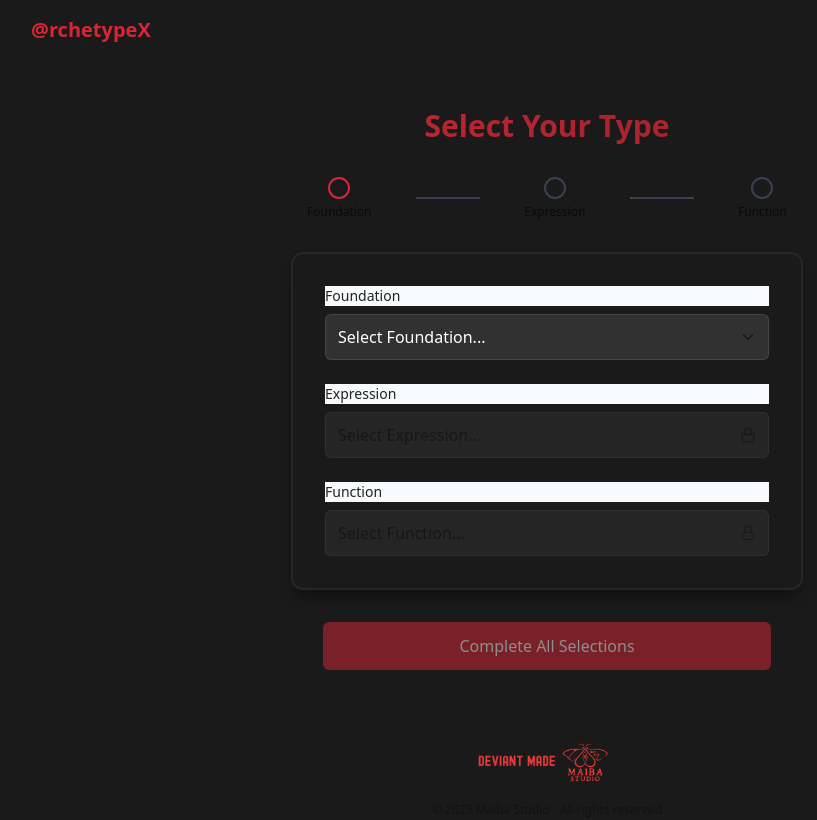
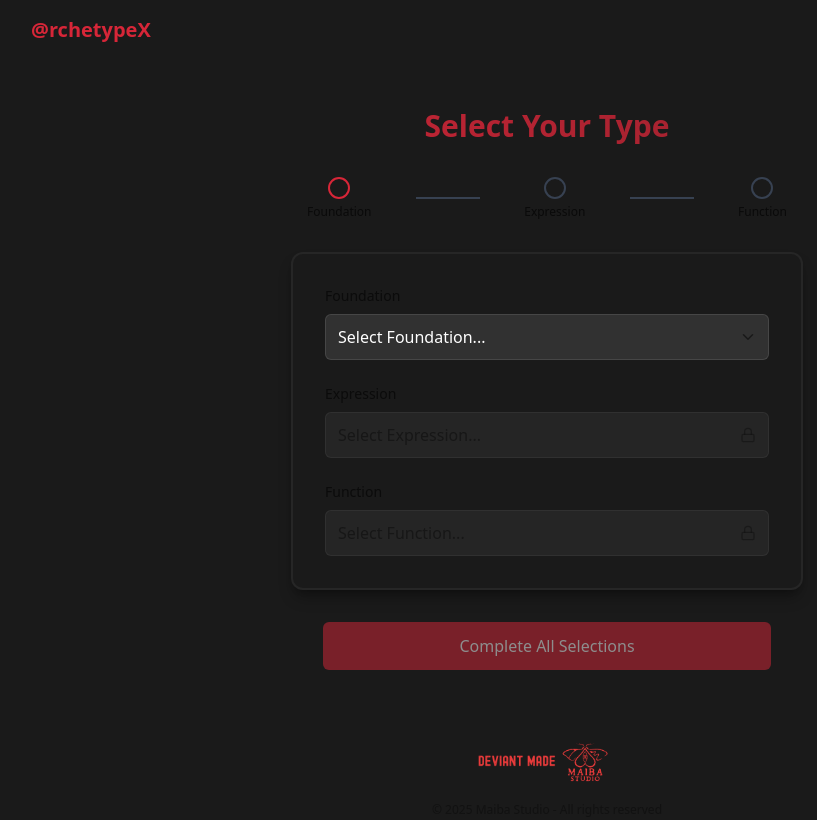
Before and after one commit to MAIBA-Studio/the-archetype-test, a React (Vite) app: page /selection in a window 1280 px wide. Shown: the top 820 px of the page, without its empty margins (93-910 px from the left). Built offline with nearby package versions, Linux system fonts and the light colour scheme.

Commit message:
Visual edit in Lovable
Edited UI in Lovable

```diff
--- a/src/components/ArchetypeSelect.tsx
+++ b/src/components/ArchetypeSelect.tsx
@@ -74,7 +74,7 @@ const ArchetypeSelect: React.FC<ArchetypeSelectProps> = ({
   const currentSelection = getCurrentSelection();
   const availableArchetypes = getAvailableArchetypes();
   return <div className={`w-full animate-fade-in ${isActive ? 'opacity-100' : 'opacity-50'}`}>
-      <label className="block text-sm font-medium text-foreground/90 mb-2 bg-slate-50">
+      <label className="block text-sm font-medium text-foreground/90 mb-2 bg-transparent">
         {label}
       </label>
       <div className="relative">
```
